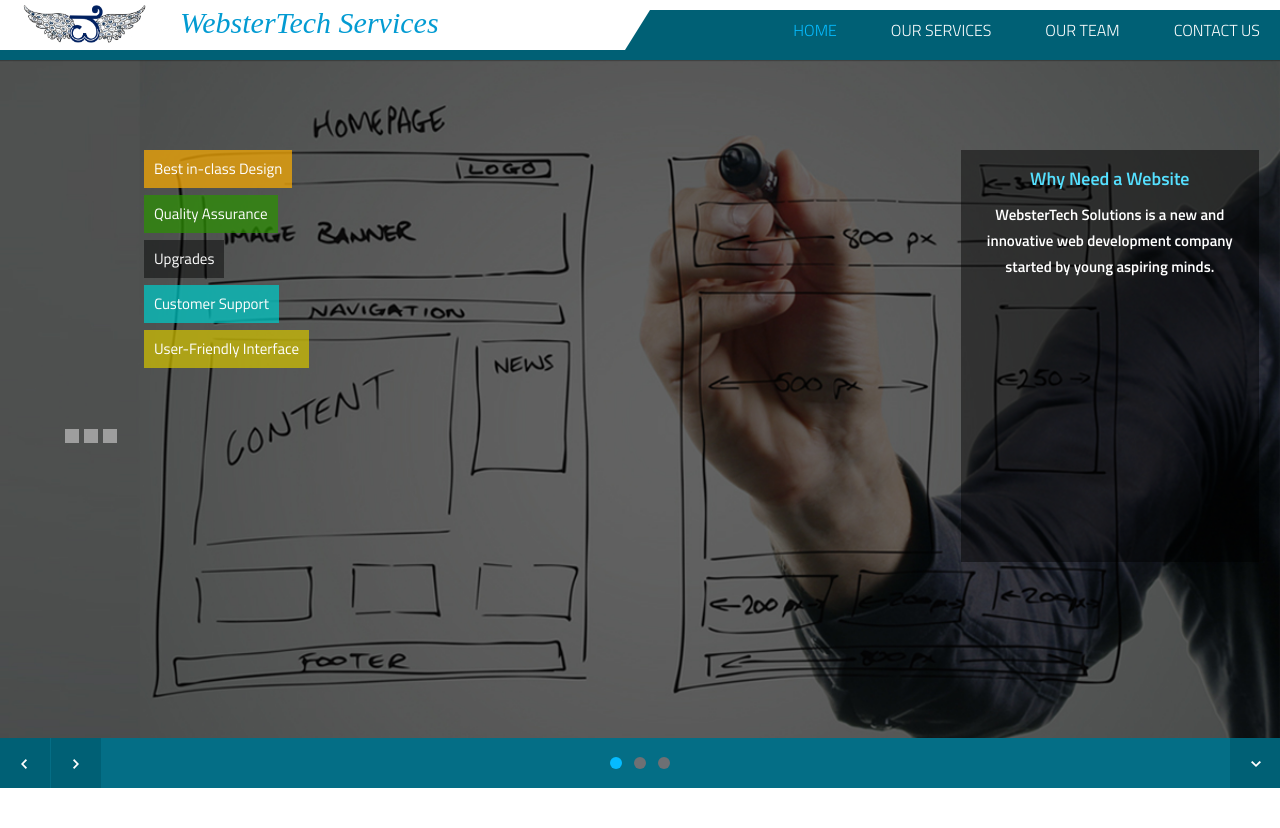
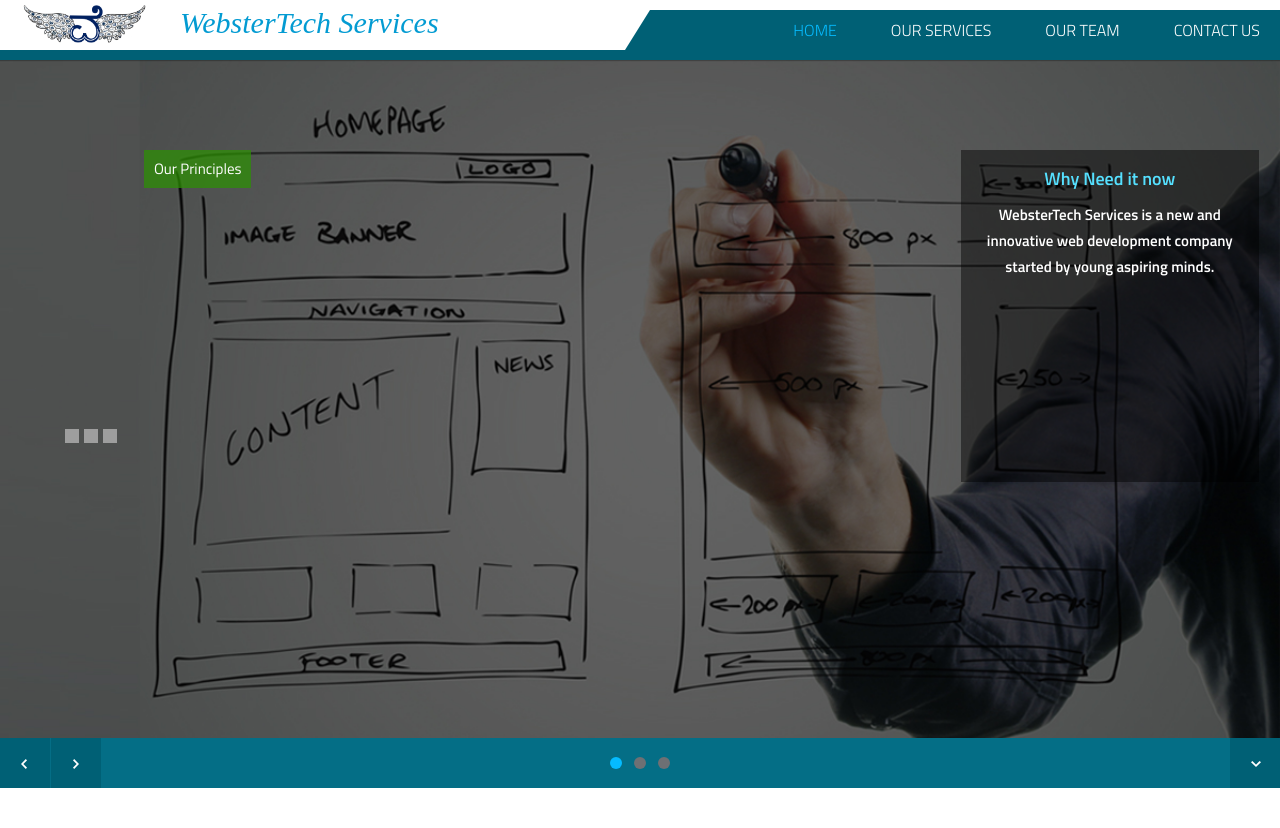
Before and after one commit to yogesh24s/webstertech, a PHP site: page /index.html in a window 1280 px wide. Shown: the top 828 px of the page. Run offline with PHP 8.4, Linux system fonts and the light colour scheme; some libraries are stand-ins or nearby versions; some web fonts are replaced; grey boxes are pictures that could not be loaded.

Commit message:
slider text

```diff
--- a/css/main.css
+++ b/css/main.css
@@ -2843,7 +2843,7 @@ Icons Example
 	}
 	.content-slide-text {
 		width:45%;
-		height: 100% !important;
+		height: 80% !important;
 	}
 	.display-mobile {
 			display: block;
@@ -2863,7 +2863,7 @@ Icons Example
 	}
 	.content-slide-text {
 		width:45%;
-		height: 100% !important;
+		height: 80% !important;
 	}
 	.display-mobile {
 			display: block;
--- a/index.html
+++ b/index.html
@@ -91,40 +91,33 @@
 									style="margin:60px 0px 0px 450px" data-in="bottomLeft" data-out="fade" width="100%" > -->
 
 									<p 		class="claim teaser light-green small content-slide-text"
-									data-position="90,815" data-in="right" data-step="1" data-out="right"> <span class="slide-title">  Why Need a Website </span> WebsterTech Solutions is a new and innovative web development company started by young aspiring minds. </p>
-									<p 		class="teaser turky orange small"
-									data-position="90,80" data-in="bottom" data-step="2" data-delay="200"> Best in-class Design</p>
-									<p class="teaser turky green small"
-									data-position="135,80" data-in="bottom" data-step="3" data-delay="500"> Quality Assurance</p>
-									<p 		class="teaser turky grey small"
-									data-position="180,80" data-in="bottom" data-step="4" data-delay="700">Upgrades</p>
-									<p 		class="teaser turky sky_blue small"
+									data-position="90,815" data-in="top" data-step="1" data-out="right"> <span class="slide-title">  Why Need a Website </span> WebsterTech Solutions is a new and innovative web development company started by young aspiring minds. </p>
+
+									<p class="teaser turky light-green small"
+									data-position="90,80" data-in="top" data-step="1" data-delay="500"> Design Principles </p>
+									<p class="teaser turky grey small"
+									data-position="135,95" data-in="bottom" data-step="2" data-delay="900"> Responsive Web Design </p>
+									<p class="teaser grey"
+									data-position="180,95" data-in="rght" data-step="3"  data-delay="1300"> Develop Best User Interface</p>
+								<!--	<p 		class="teaser turky sky_blue small"
 									data-position="225,80" data-in="bottom" data-step="5" data-delay="1100">Customer Support</p>
 									<p 		class="teaser turky yellow small"
 									data-position="270,80" data-in="bottom" data-step="6" data-delay="1400">User-Friendly Interface</p>
 									<p 		class="teaser turky color1 small"
-									data-position="315,80" data-in="bottom" data-step="7" data-delay="1700">Complete Web Development Package</p>
+									data-position="315,80" data-in="bottom" data-step="7" data-delay="1700">Complete Web Development Package</p> -->
 								</div>
 
 								<div class="slide" data-in="slideRight">
 									<p 		class="claim teaser green"
 									data-position="90,80" data-in="top" data-step="1" data-out="top" data-ease-in="easeOutBounce" >Our Principles</p>
 									<p 		class="claim teaser light-green content-slide-text"
-									data-position="90,815" data-in="top" data-step="1" data-out="top"> <span class="slide-title"> Why Need it now </span> WebsterTech Services is a new and innovative web development company started by young aspiring minds. </p>
+									data-position="90,815" data-in="bottom" data-step="1" data-out="top"> <span class="slide-title"> Why Need it now </span> WebsterTech Services is a new and innovative web development company started by young aspiring minds. </p>
 									<p 		class="teaser grey"
-									data-position="135,95" data-in="left" data-step="2" data-delay="1900"> Understand Customer Needs</p>
-									<p 		class="teaser grey"
-									data-position="180,95" data-in="left" data-step="3"  data-delay="2100"> Develop Best User Interface</p>
+									data-position="135,95" data-in="right" data-step="2" data-delay="1900"> Understand Customer Needs</p>
 									<p 		class="teaser grey turky"
-									data-position="225,95" data-in="left" data-step="4"  data-delay="2400"> Latest Technologies</p>
+									data-position="180,95" data-in="left" data-step="3"  data-delay="2400"> Latest Technologies </p>
 									<p 		class="teaser grey turky"
-									data-position="270,95" data-in="left" data-step="5"  data-delay="2700"> Rigorous Coding</p>
-									<p 		class="teaser grey turky"
-									data-position="315,95" data-in="left" data-step="6"  data-delay="3100"> Vigilant Testing</p>
-									<p 		class="teaser grey turky"
-									data-position="355,95" data-in="left" data-step="7" data-delay="3400"> Strict Deadlines</p>
-									<p 		class="teaser grey turky"
-									data-position="400,95" data-in="left" data-step="8" data-delay="3700"> Customer Satisfaction Guaranteed</p>
+									data-position="225,95" data-in="top" data-step="4" data-delay="3700"> Customer Satisfaction Guaranteed</p>
 								</div>
 
 								<div class="slide">
@@ -134,7 +127,6 @@
 							</div>
 							<div class="slider display-mobile">
 								<div class="slide">
-
 									<p class="claim teaser light-green small content-slide-text"
 									data-position="110,515" data-in="right" data-step="1" data-out="right"> <span class="slide-title">  Why Need a Website </span> Webstertech Solutions is a new and innovative web development company started by young aspiring minds. </p>
 									<p class="claim teaser light-green content-slide-text" data-step="2" data-delay="10000" ></p>
```
